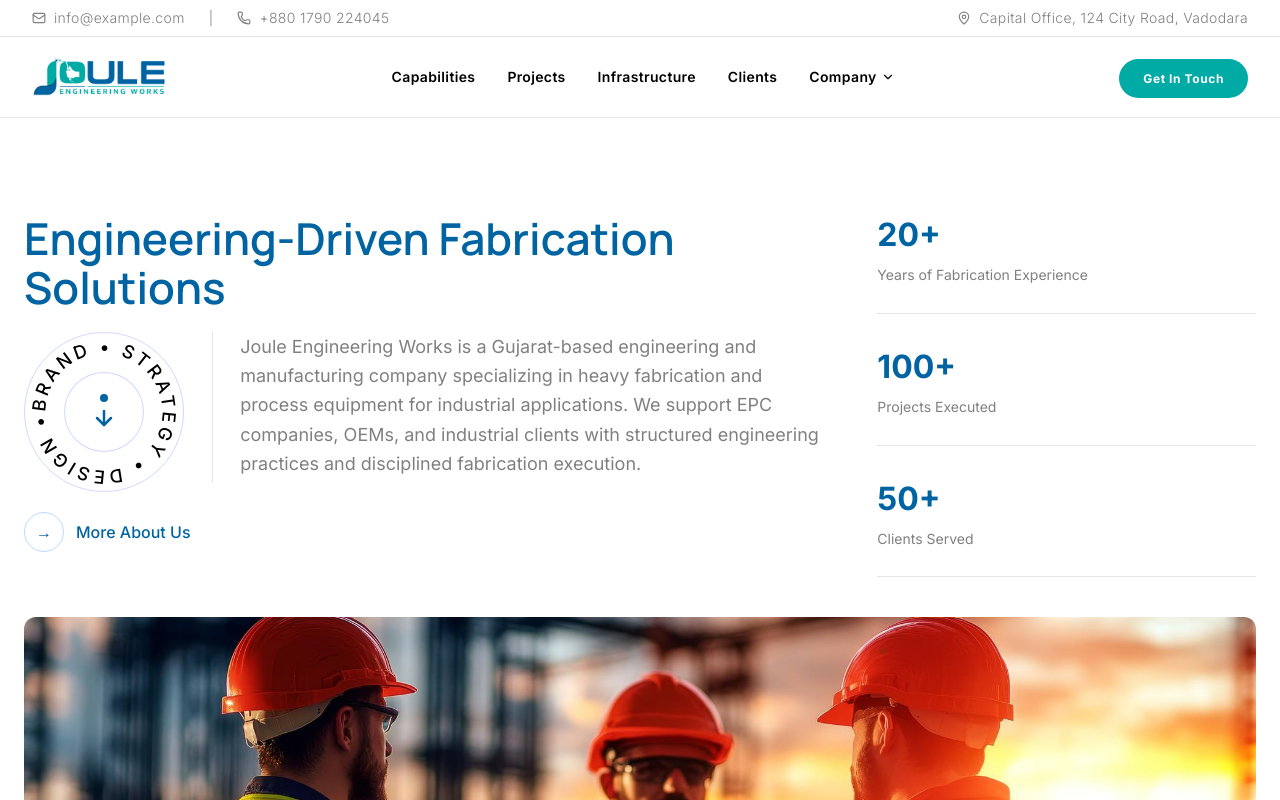
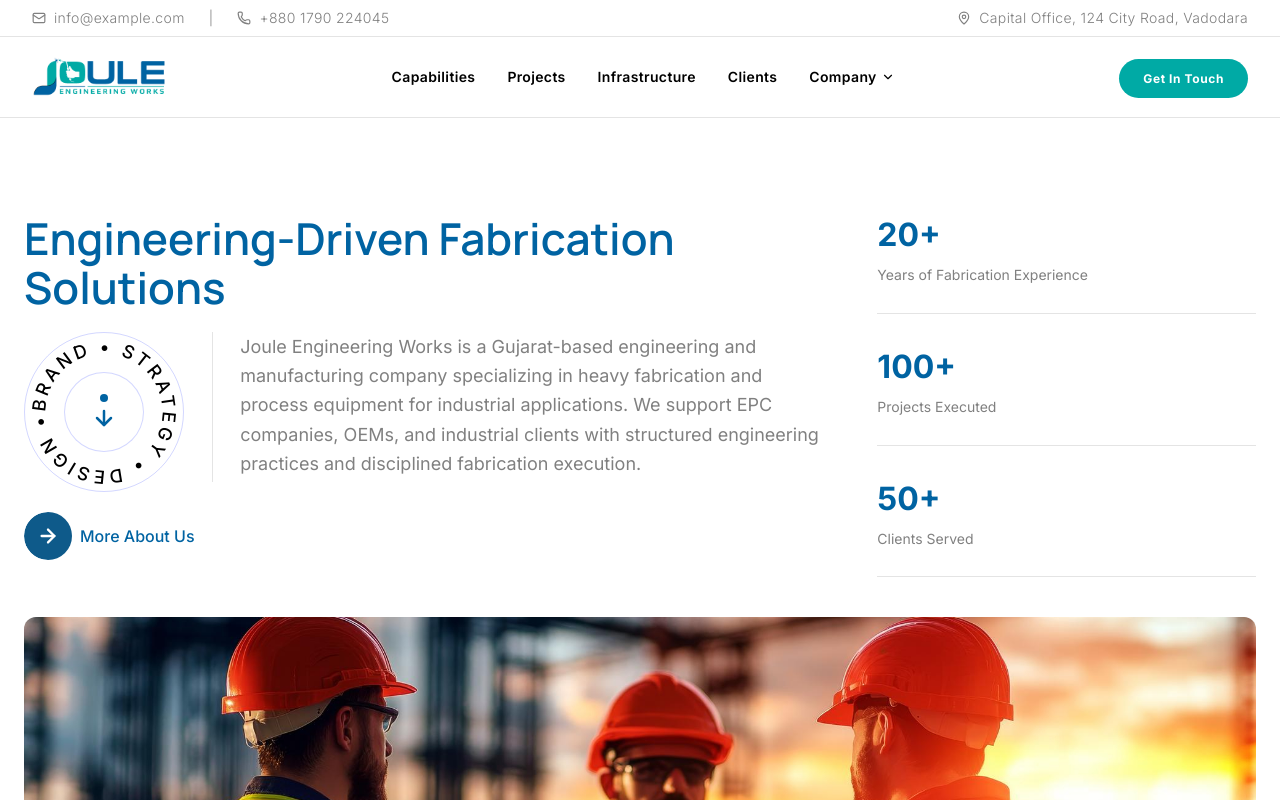
Before and after one commit to akshay-invennico/joule-engineering, a Next.js app: page /about in a window 1280 px wide. Shown: the top 800 px of the page. Built offline with nearby package versions, Linux system fonts and the light colour scheme.

Commit message:
fix: fixed the button styling according to figma

```diff
--- a/src/app/about/Hero.tsx
+++ b/src/app/about/Hero.tsx
@@ -1,6 +1,7 @@
-import Image from "next/image";
-import Link from "next/link";
-import heroImg from '../../../public/assets/about.jpg'
+import Image from 'next/image';
+import Link from 'next/link';
+import heroImg from '../../../public/assets/about.jpg';
+import { ArrowRight } from 'lucide-react';
 
 const stats = [
   { value: "20+", label: "Years of Fabrication Experience" },
@@ -62,12 +63,20 @@ const Hero = () => {
             <div className="mt-5">
               <Link
                 href="/about"
-                className="inline-flex items-center gap-3 text-primary font-medium"
+                className="group relative inline-flex items-center overflow-hidden rounded-full px-6"
               >
-                <span className="flex h-10 w-10 items-center justify-center rounded-full border border-blue-200">
-                  →
+                {/* Sliding Blue Background */}
+                <span className="absolute left-0 top-0 h-full w-0 bg-[#0E5A8A] transition-all duration-1000 ease-in-out group-hover:w-full"></span>
+
+                {/* Text */}
+                <span className="relative px-8 py-3 font-medium text-primary transition-colors duration-1500 group-hover:text-white">
+                  More About Us
                 </span>
-                <span>More About Us</span>
+
+                {/* Arrow Circle */}
+                <span className="absolute left-0 flex h-12 w-12 items-center justify-center rounded-full bg-[#0E5A8A] text-white transition-all duration-900 ease-in-out group-hover:left-full group-hover:-translate-x-full">
+                  <ArrowRight size={22} strokeWidth={2.5} />
+                </span>
               </Link>
             </div>
           </div>
```
